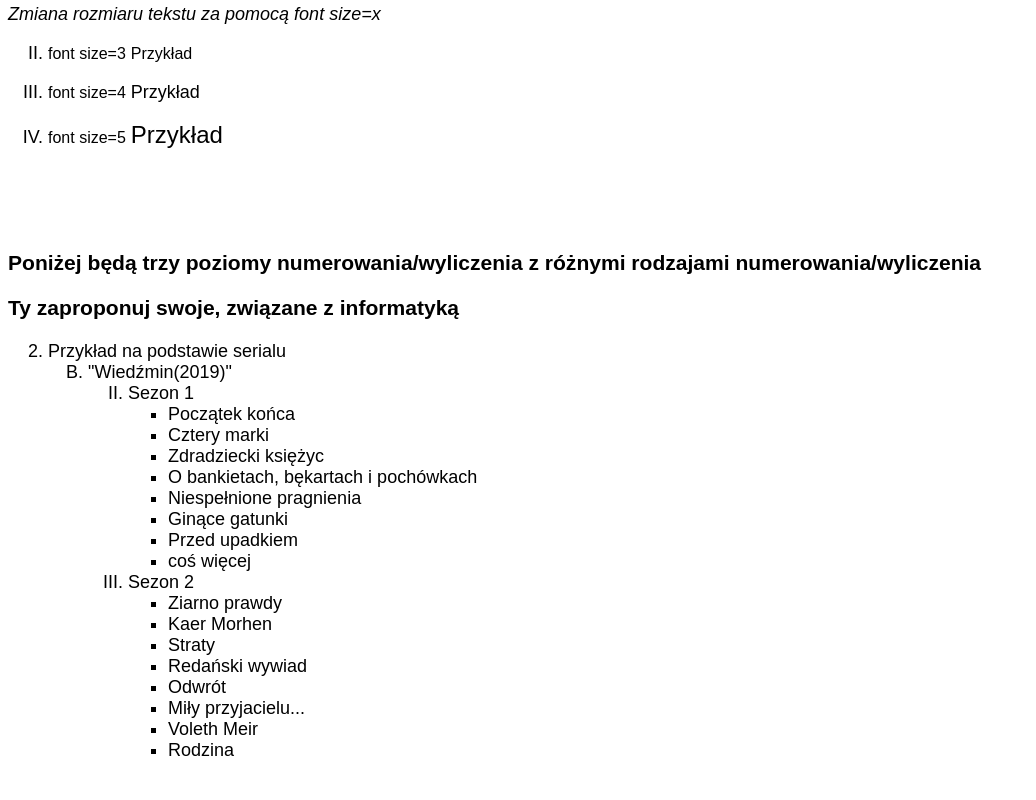
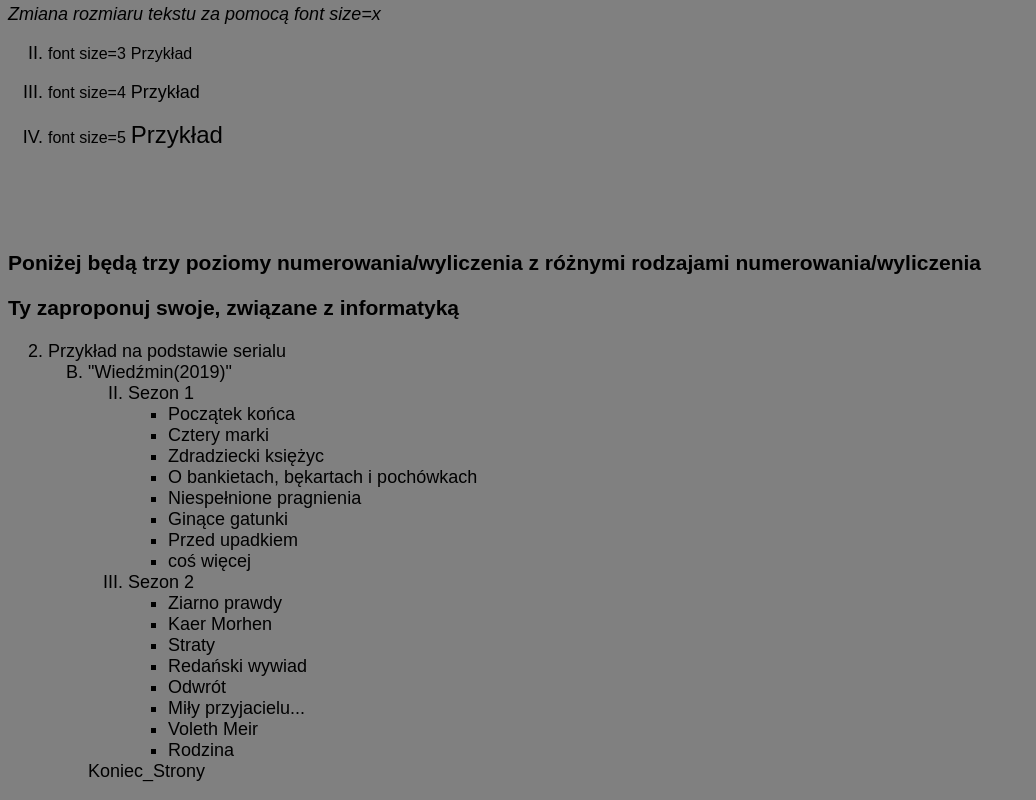
Before and after one commit to JakubBor/index.html, a plain HTML site: page index.html in a window 1280 px wide. Shown: the part 3254-4054 px from the top of the page, without its empty margins (0-1036 px from the left). Before the commit the page ends 4033 px from the top, so only its background shows below. Drawn offline with Linux system fonts and the light colour scheme.

Commit message:
Update index.html

```diff
--- a/index.html
+++ b/index.html
@@ -2,7 +2,8 @@
 		            <html lang="pl-PL">
 		            <html>
 			                  <head>
-				                           <meta charset="utf-8">
+				        	<body style="background-color:grey">
+						  	    <meta charset="utf-8">
 				                          <title> 	</title>
 				                        </head>
 				                        <body>
@@ -149,3 +150,7 @@ Lech odpowiada:<br>
 						</UL>
 
 					</OL>
+
+<a name="down">Koniec_Strony</a><br>
+  </body>
+</html>
```
